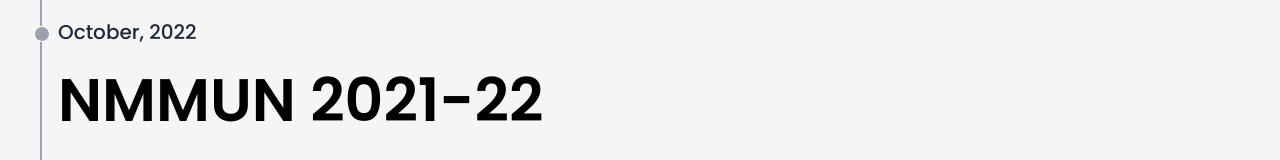
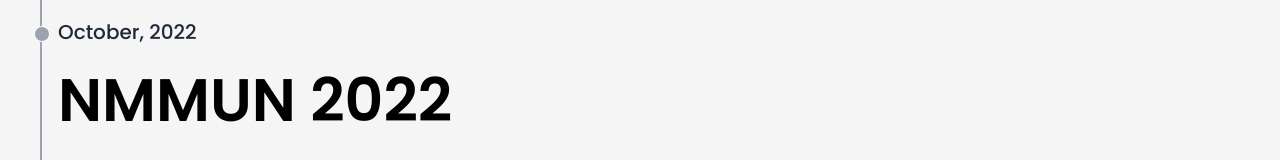
Before and after one commit to yuvi0110/nmmun, a Next.js app: page /gallery in a window 1280 px wide. Shown: the part 498-658 px from the top of the page. Built offline with nearby package versions, Linux system fonts and the light colour scheme.

Commit message:
updated nmmun yr

```diff
--- a/pages/gallery.tsx
+++ b/pages/gallery.tsx
@@ -19,7 +19,7 @@
 			<TimelineContainer className="mt-16">
 				<Timeline date="October, 2022">
 					<Masonry
-						title="NMMUN 2021-22"
+						title="NMMUN 2022"
 						dir="/21-22"
 						href="https://drive.google.com/drive/folders/1zcQiauT-H2_NVyGsMeabcbmCWRI6QTg4?usp=sharing"
 					/>
```
